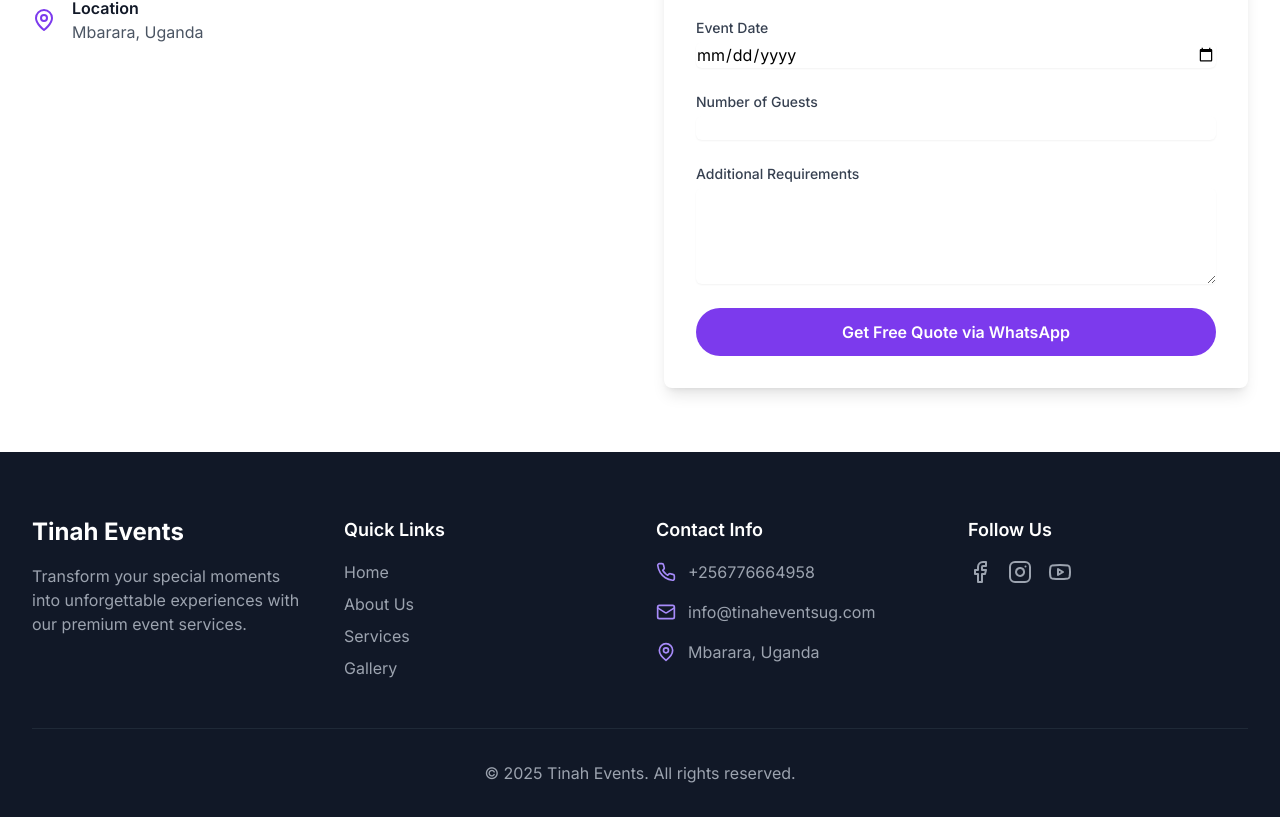
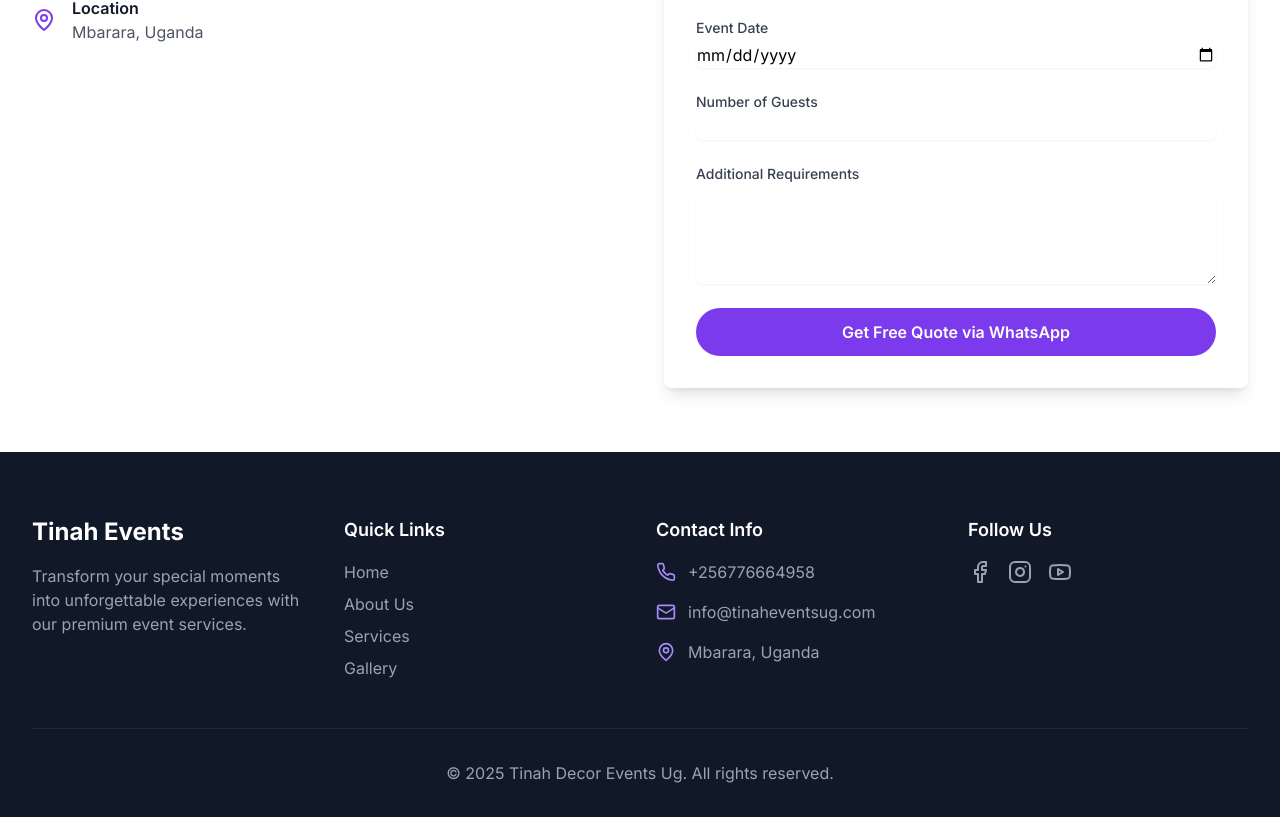
Before and after one commit to JOELATUHAURE/tinaeventsug, a React (Vite) app: page /contact in a window 1280 px wide. Shown: the part 444-1261 px from the top of the page. Built offline with nearby package versions, Linux system fonts and the light colour scheme.

Commit message:
Update Footer.tsx

```diff
--- a/src/components/Footer.tsx
+++ b/src/components/Footer.tsx
@@ -89,7 +89,7 @@ const Footer = () => {
 
         <div className="border-t border-gray-800 mt-12 pt-8">
           <p className="text-center text-gray-400">
-            © {new Date().getFullYear()} Tinah Events. All rights reserved.
+            © {new Date().getFullYear()} Tinah Decor Events Ug. All rights reserved.
           </p>
         </div>
       </div>
```
